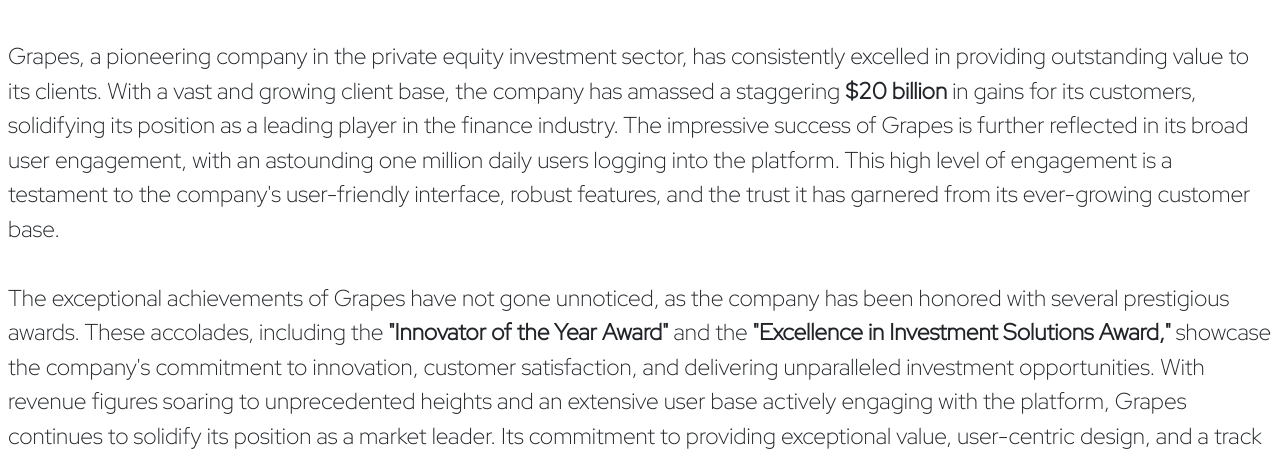
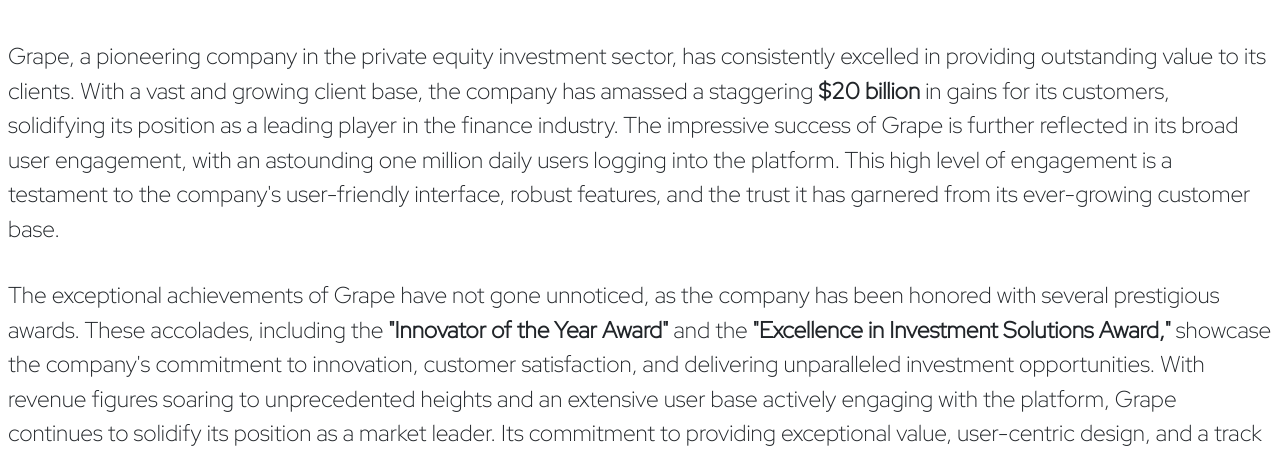
Before and after one commit to laurasfelix/Grape-financial-advisor, a Flask app: page / in a window 1280 px wide; the page is wider, and only the part inside the window is pictured. Shown: the part 930-1381 px from the top of that part. Run offline with Flask 3, Linux system fonts and the light colour scheme; some libraries are stand-ins or nearby versions.

Commit message:
sixth commit

```diff
--- a/app.py
+++ b/app.py
@@ -51,6 +51,14 @@
     else:
         return render_template("auth.html")
 
+@app.route("/bundle_offer", methods = ['GET', 'POST'])
+def money(props):
+    if request.method == 'POST':
+        money = request.form["money-invested"]
+
+        return render_template("networth.html", money=money, props=props)
+    else:
+        return render_template("bundle_offer.html")
 
 if __name__ == '__main__':
     app.run()
--- a/templates/index.html
+++ b/templates/index.html
@@ -25,13 +25,19 @@
 
 p {
     padding: 0.5rem;
+
 }
+
+p:hover {
+  background-color: rgb(119, 33, 225) !important;
+  color: rgb(231, 210, 124) !important;
+}
+
 .bah
 {
   margin-left: 0px;
   text-align: center;
 }
-
 
 #content6 {
     background-image: url("https://www.rocketmortgage.com/resources-cmsassets/RocketMortgage.com/Article_Images/Large_Images/Stock-Couple-Talking-About-Underwriting-With-A-Lawyer-AdobeStock-294609252-Copy.jpg");
@@ -46,6 +52,7 @@
 }
 
 #content5 {
+  height:280px  !important;
     background-image: url("https://media.istockphoto.com/id/1413558358/video/business-finance-and-economy-professionals-looking-at-the-financial-income-and-expense-of-the.jpg?s=640x640&k=20&c=cwWfYADddFG6RmHYQps3NJ8RieKePr4y-oifgPCZMK4=");
 }
 .overlay{
@@ -60,11 +67,10 @@
 
 
 }
-
 .smally{
   height:155px;
   position: relative;
-  top: 20px;
+  top: 45px;
   left:-10px;
 }
 .peep{
@@ -75,9 +81,9 @@
 </style>
 <body>
 
-    <nav class="navbar navbar-expand-lg bg-body-tertiary">
+    <nav class="navbar navbar-expand-lg bg-body-tertiary" style="background-color: rgb(231, 210, 124) !important;">
         <div class="container-fluid">
-          <a class="navbar-brand" href="./index.html" style="font-size: 30px;"><img width="90px" src="static/Grape Logo.png">   grape</a>
+          <a class="navbar-brand" href="/index" style="font-size: 30px;"><img width="90px" src="static/Grape Logo.png">   grape</a>
           <button class="navbar-toggler" type="button" data-bs-toggle="collapse" data-bs-target="#navbarSupportedContent" aria-controls="navbarSupportedContent" aria-expanded="false" aria-label="Toggle navigation">
             <span class="navbar-toggler-icon"></span>
           </button>
@@ -127,12 +133,10 @@
     </div>
     <div class="content" id="content2" data-stellar-background-ratio="0.5">
     <p style="font-size: 60px; color: rgb(119, 33, 225);">About us</p>
-        <p style="font-size: 23px;"> Grapes, a pioneering company in the private equity investment sector, has consistently excelled in providing outstanding value to its clients. With a vast and growing client base, the company has amassed a staggering <strong>$20 billion</strong> in gains for its customers, solidifying its position as a leading player in the finance industry.
-            The impressive success of Grapes is further reflected in its broad user engagement, with an astounding one million daily users logging into the platform. This high level of engagement is a testament to the company's user-friendly interface, robust features, and the trust it has garnered from its ever-growing customer base.
-            <br>
-            <br>
-            The exceptional achievements of Grapes have not gone unnoticed, as the company has been honored with several prestigious awards. These accolades, including the <strong>"Innovator of the Year Award"</strong> and the <strong>"Excellence in Investment Solutions Award,"</strong> showcase the company's commitment to innovation, customer satisfaction, and delivering unparalleled investment opportunities.
-            With revenue figures soaring to unprecedented heights and an extensive user base actively engaging with the platform, Grapes continues to solidify its position as a market leader. Its commitment to providing exceptional value, user-centric design, and a track record of delivering substantial gains for clients set Grapes apart in the finance industry.</p>
+        <p style="font-size: 23px;"> Grape, a pioneering company in the private equity investment sector, has consistently excelled in providing outstanding value to its clients. With a vast and growing client base, the company has amassed a staggering <strong>$20 billion</strong> in gains for its customers, solidifying its position as a leading player in the finance industry.
+          The impressive success of Grape is further reflected in its broad user engagement, with an astounding one million daily users logging into the platform. This high level of engagement is a testament to the company's user-friendly interface, robust features, and the trust it has garnered from its ever-growing customer base.</p>
+            <p style="font-size: 23px;">The exceptional achievements of Grape have not gone unnoticed, as the company has been honored with several prestigious awards. These accolades, including the <strong>"Innovator of the Year Award"</strong> and the <strong>"Excellence in Investment Solutions Award,"</strong> showcase the company's commitment to innovation, customer satisfaction, and delivering unparalleled investment opportunities.
+            With revenue figures soaring to unprecedented heights and an extensive user base actively engaging with the platform, Grape continues to solidify its position as a market leader. Its commitment to providing exceptional value, user-centric design, and a track record of delivering substantial gains for clients set Grape apart in the finance industry.</p>
     </div>
     <div class="content" id="content6" data-stellar-background-ratio="0.5">
 
@@ -153,7 +157,7 @@
                 <div class="col-4 bah">
                     <h1 style="color: black; background-color: rgba(255, 255, 255, 0.7);text-align: center;"> Laura Saraiva Félix</h1>
                     <img src="https://www.understandinganimalresearch.org.uk/application/files/thumbnails/page_2x/4915/5800/5951/cat-looking-up-at-animal-technician_cropped.jpg" width="300" height="auto">
-                    <p style="color: black; background-color: rgba(255, 255, 255, 0.7);text-align: center;"> <strong>Laura is a co-founder of "Grapes," a groundbreaking company that provides clients with bundles of stocks acting as ETFs for investing in private equity within the finance market. With a bachelor's degree in Computer Science and Statistics from Northwestern University, Laura has a strong educational foundation. Her passion for working in Citadel and her interest in software engineering, cloud computing, and data analysis in full-stack development have driven her to excel in these fields. As a co-founder of Grapes, Laura's expertise in technology and finance has been instrumental in shaping the company's success. She leverages her deep knowledge of cloud computing and data analysis to develop cutting-edge algorithms and systems, delivering optimized investment solutions to clients and democratizing access to private equity investments. Laura's commitment to excellence, attention to detail, and exceptional communication skills make her an invaluable asset to the company.</strong></p>
+                    <p style="color: black; background-color: rgba(255, 255, 255, 0.7);text-align: center;"> <strong>Laura is a co-founder of "Grape," a groundbreaking company that provides clients with bundles of stocks acting as ETFs for investing in private equity within the finance market. With a bachelor's degree in Computer Science and Statistics from Northwestern University, Laura has a strong educational foundation. Her passion for working in Citadel and her interest in software engineering, cloud computing, and data analysis in full-stack development have driven her to excel in these fields. As a co-founder of Grape, Laura's expertise in technology and finance has been instrumental in shaping the company's success. She leverages her deep knowledge of cloud computing and data analysis to develop cutting-edge algorithms and systems, delivering optimized investment solutions to clients and democratizing access to private equity investments. Laura's commitment to excellence, attention to detail, and exceptional communication skills make her an invaluable asset to the company.</strong></p>
                 </div>
 
 
@@ -161,8 +165,8 @@
                 <div class="col-4 bah">
                     <h1 style="color: black; background-color: rgba(255, 255, 255, 0.7); text-align: center;"> Anahi Perez </h1>
                     <img src="https://encrypted-tbn0.gstatic.com/images?q=tbn:ANd9GcQpN_4eSqOjkRUhRuNxb5MPvXoFbynICo1i7A&usqp=CAU" width="300" height="auto">
-                    <p style="color: black; background-color: rgba(255, 255, 255, 0.7);text-align: center;"> <strong>Anahi is a co-founder of "Grapes," an innovative company that provides clients with bundles of stocks acting as ETFs for investing in private equity within the finance market. With a bachelor's degree in Computer Science and Biomedical Engineering from Emory University, Anahi possesses a unique blend of technical and healthcare expertise. Initially focused on making a difference in the healthcare field through a non-profit organization she founded, her interest later shifted towards software engineering, leading her to co-found "Grapes."
-                      Anahi's multidisciplinary background and passion for leveraging technology have been instrumental in shaping the company's success. Her expertise in software engineering enables her to contribute to the development of robust systems that power the creation and management of stock bundles. Additionally, her knowledge of biomedical engineering adds a valuable perspective to the company's investment strategies, particularly in analyzing opportunities in the healthcare and life sciences sectors. Anahi's entrepreneurial spirit, adaptability, and dedication make her a driving force behind the growth of "Grapes" as a leading player in the finance industry.</strong></p>
+                    <p style="color: black; background-color: rgba(255, 255, 255, 0.7);text-align: center;"> <strong>Anahi is a co-founder of "Grape," an innovative company that provides clients with bundles of stocks acting as ETFs for investing in private equity within the finance market. With a bachelor's degree in Computer Science and Biomedical Engineering from Emory University, Anahi possesses a unique blend of technical and healthcare expertise. Initially focused on making a difference in the healthcare field through a non-profit organization she founded, her interest later shifted towards software engineering, leading her to co-found "Grape."
+                      Anahi's multidisciplinary background and passion for leveraging technology have been instrumental in shaping the company's success. Her expertise in software engineering enables her to contribute to the development of robust systems that power the creation and management of stock bundles. Additionally, her knowledge of biomedical engineering adds a valuable perspective to the company's investment strategies, particularly in analyzing opportunities in the healthcare and life sciences sectors. Anahi's entrepreneurial spirit, adaptability, and dedication make her a driving force behind the growth of "Grape" as a leading player in the finance industry.</strong></p>
 
                 </div>
 
@@ -170,7 +174,7 @@
                 <div class="col-4 bah">
                     <h1 style="color: black; background-color: rgba(255, 255, 255, 0.7); text-align: center;"> Jason Uranta </h1>
                     <img src="https://encrypted-tbn0.gstatic.com/images?q=tbn:ANd9GcRuHUlP6F15TiQpEK3oo9uzyvk0gFBypWJqAA&usqp=CAU" width="300" height="auto" >
-                    <p style="color: black; background-color: rgba(255, 255, 255, 0.7);text-align: center;"> <strong> Jason Uranta, a young and ambitious entrepreneur, is one of the brilliant minds and co-founders behind Grapes, a groundbreaking brokerage company revolutionizing stock trading. With a Computer Science and Economics background from Brown University, Jason combines technical expertise with financial acumen. Passionate about making investing more accessible, Jason founded Grapes to empower users to trade stocks in bundles rather than individual securities. This approach allows for easy portfolio diversification and risk reduction, catering to investors of all levels. Through Grapes, Jason integrates cutting-edge technology, leveraging advanced algorithms and data analysis. His vision is to democratize finance, providing a seamless user experience and empowering individuals to achieve their financial goals. Jason’s unwavering dedication to innovation and his passion for transforming the investment landscape drive Grapes’ success. With his leadership, Grapes is disrupting the industry, empowering a new generation of investors to navigate the stock market confidently. With Jason at the helm, Grapes is poised to redefine the way people approach stock trading, revolutionizing the industry and creating opportunities for all to thrive financially. </strong>
+                    <p style="color: black; background-color: rgba(255, 255, 255, 0.7);text-align: center;"> <strong> Jason Uranta, a young and ambitious entrepreneur, is one of the brilliant minds and co-founders behind Grape, a groundbreaking brokerage company revolutionizing stock trading. With a Computer Science and Economics background from Brown University, Jason combines technical expertise with financial acumen. Passionate about making investing more accessible, Jason founded Grape to empower users to trade stocks in bundles rather than individual securities. This approach allows for easy portfolio diversification and risk reduction, catering to investors of all levels. Through Grape, Jason integrates cutting-edge technology, leveraging advanced algorithms and data analysis. His vision is to democratize finance, providing a seamless user experience and empowering individuals to achieve their financial goals. Jason’s unwavering dedication to innovation and his passion for transforming the investment landscape drive Grape’ success. With his leadership, Grape is disrupting the industry, empowering a new generation of investors to navigate the stock market confidently. With Jason at the helm, Grape is poised to redefine the way people approach stock trading, revolutionizing the industry and creating opportunities for all to thrive financially. </strong>
 
                     </p>
 
@@ -195,11 +199,11 @@
           <br>
           <br>
           As the externship progressed, the trio worked tirelessly on a project that would revolutionize the way individuals invest in private equity. Together, they refined their concept of providing bundles of stocks acting as ETFs, enabling clients to access private equity investments with ease. Their innovative approach garnered attention from industry experts and fellow externs, solidifying their belief that they were onto something extraordinary.
-          Fueled by the energy and enthusiasm generated throughout the externship, Laura, Anahi, and Jason decided to turn their project into a real business. They pooled their resources, knowledge, and network to establish "Grapes," a company dedicated to democratizing access to private equity investments through their unique stock bundle offerings.
+          Fueled by the energy and enthusiasm generated throughout the externship, Laura, Anahi, and Jason decided to turn their project into a real business. They pooled their resources, knowledge, and network to establish "Grape," a company dedicated to democratizing access to private equity investments through their unique stock bundle offerings.
           <br>
           <br>
-          With Laura's technical expertise, Anahi's industry insights, and Jason's strategic guidance, "Grapes" quickly gained traction in the finance market. Their tailored investment solutions, powered by advanced algorithms and systems, resonated with clients seeking innovative approaches to wealth creation. The team's unwavering commitment to excellence and their shared vision propelled them forward, as they navigated challenges, secured funding, and attracted top talent to join their growing venture.
-          The success of "Grapes" served as a testament to the serendipitous meeting of Laura, Anahi, and Jason at the Citadel Externship. What began as an idea blossomed into a thriving business, disrupting traditional investment models and empowering individuals to build wealth through private equity. Their journey, forged in the fires of passion, collaboration, and determination, serves as a reminder that great things can happen when like-minded individuals come together to pursue a shared vision.</p>
+          With Laura's technical expertise, Anahi's industry insights, and Jason's strategic guidance, "Grape" quickly gained traction in the finance market. Their tailored investment solutions, powered by advanced algorithms and systems, resonated with clients seeking innovative approaches to wealth creation. The team's unwavering commitment to excellence and their shared vision propelled them forward, as they navigated challenges, secured funding, and attracted top talent to join their growing venture.
+          The success of "Grape" served as a testament to the serendipitous meeting of Laura, Anahi, and Jason at the Citadel Externship. What began as an idea blossomed into a thriving business, disrupting traditional investment models and empowering individuals to build wealth through private equity. Their journey, forged in the fires of passion, collaboration, and determination, serves as a reminder that great things can happen when like-minded individuals come together to pursue a shared vision.</p>
 
     </div>
     <img class="peep" src="static/Grape Logo.png" width="200">
```
Also changed, not shown: templates/auth.html (+23 -8 lines), templates/bundle_offer.html (+70 -10 lines), static/h5DmFsJY47MLHlsDtRaUI-transformed.jpeg (added), templates/networth.html (added).
